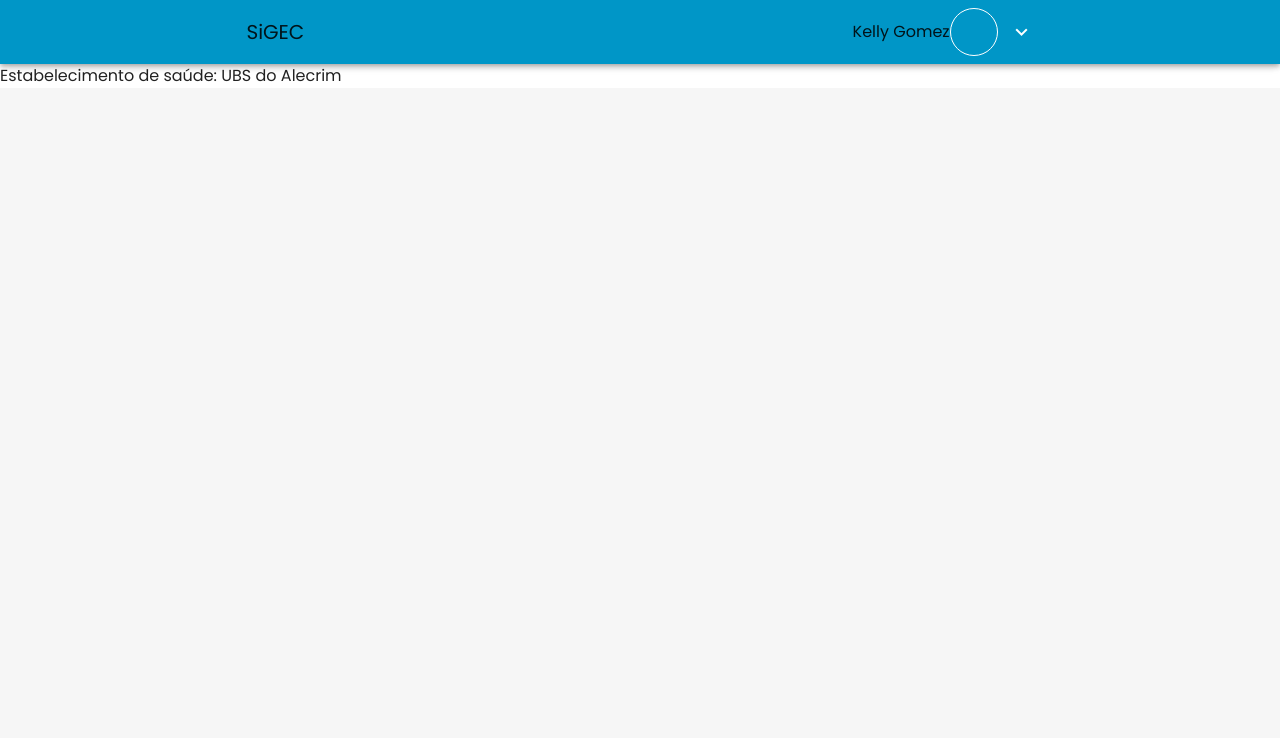
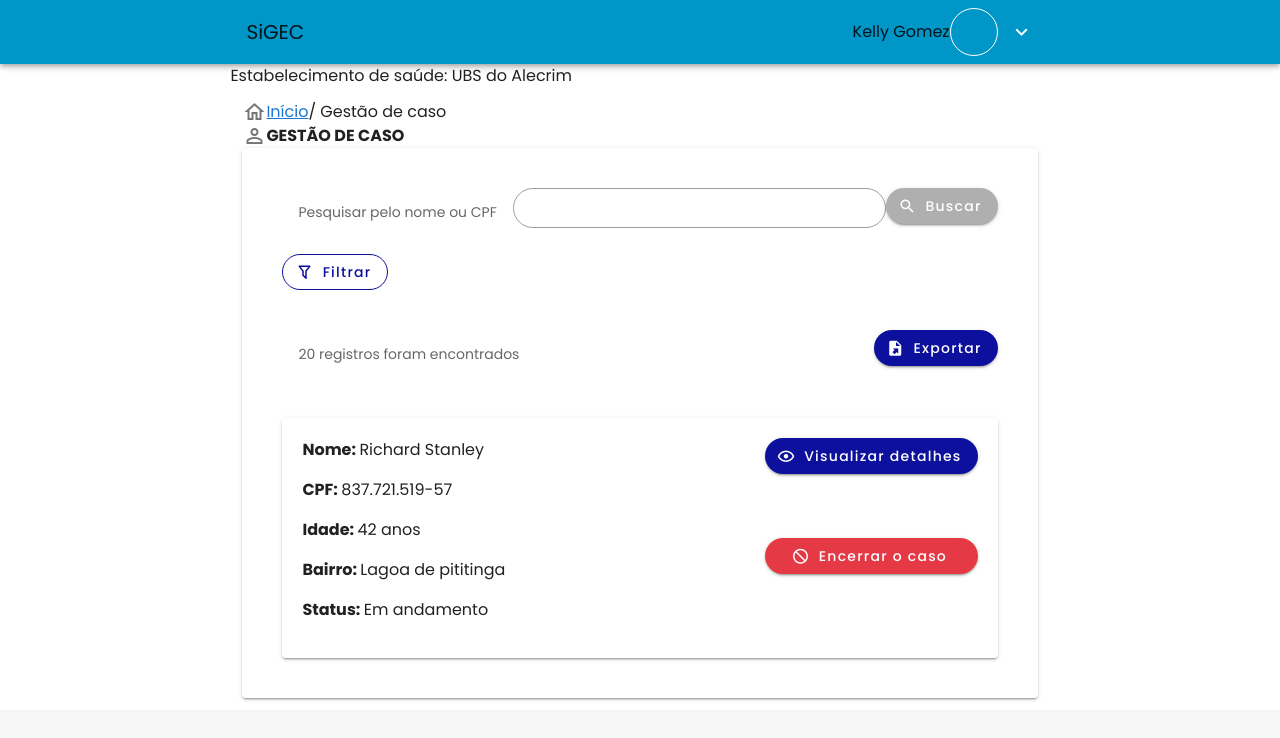
Before and after one commit to OliAtaide/SIGEC, a Vue app: page /busca in a window 1280 px wide. Shown: the top 738 px of the page. Built offline with nearby package versions, Linux system fonts and the light colour scheme; no server answers.

Commit message:
GET de API de Vinculos e de Casos

```diff
--- a/package.json
+++ b/package.json
@@ -8,6 +8,7 @@
     "lint": "vue-cli-service lint"
   },
   "dependencies": {
+    "axios": "^0.22.0",
     "core-js": "^3.6.5",
     "vue": "^2.6.11",
     "vue-router": "^3.2.0",
--- a/src/App.vue
+++ b/src/App.vue
@@ -9,8 +9,6 @@
 
 <script>
 import Navbar from './components/Navbar.vue';
-
-
 
 export default {
   components: { Navbar },
--- a/src/main.js
+++ b/src/main.js
@@ -1,14 +1,19 @@
 import Vue from 'vue'
 import App from './App.vue'
 import router from './router'
+import axios from 'axios'
 import store from './store'
 import vuetify from './plugins/vuetify'
 
 Vue.config.productionTip = false
 
+axios.defaults.baseURL = 'https://gestaodecasos-edital043.vercel.app/api/'
+axios.defaults.headers.common['Access-Control-Allow-Origin'] = '*';
+
 new Vue({
   router,
   store,
+  axios,
   vuetify,
   render: h => h(App)
 }).$mount('#app')
--- a/src/views/Busca.vue
+++ b/src/views/Busca.vue
@@ -1,18 +1,119 @@
 <template>
   <v-sheet width="100%">
-      <v-sheet width="100%">Estabelecimento de saúde: UBS do Alecrim</v-sheet>
-      <v-sheet width="64%">
-
-      </v-sheet>
+    <v-sheet width="100%" class="vinculo-label"
+      >Estabelecimento de saúde: UBS do Alecrim</v-sheet
+    >
+    <v-container>
+      <v-col>
+        <v-row>
+          <v-icon>mdi-home-outline</v-icon>
+          <a href="">Início</a>
+          <p class="ma-0">/ Gestão de caso</p>
+        </v-row>
+        <v-row>
+          <v-icon>mdi-account-outline</v-icon>
+          <h4>GESTÃO DE CASO</h4>
+        </v-row>
+        <v-row>
+          <v-card>
+            <v-row class="ma-10">
+              <v-subheader>Pesquisar pelo nome ou CPF</v-subheader>
+              <v-text-field v-model="pesquisa" dense outlined rounded></v-text-field>
+              <v-btn @click="buscaCasos()" rounded dark color="#AFAFAF" class="text-none">
+                <v-icon left> mdi-magnify</v-icon>
+                Buscar
+              </v-btn>
+              <v-btn rounded outlined color="#0C109C" class="text-none">
+                <v-icon left> mdi-filter-outline</v-icon>
+                Filtrar
+              </v-btn>
+            </v-row>
+            <v-row class="ma-10">
+              <v-subheader>20 registros foram encontrados</v-subheader>
+              <v-spacer></v-spacer>
+              <v-btn rounded dark color="#0C109C" class="text-none">
+                <v-icon left>mdi-file-export</v-icon>
+                Exportar
+              </v-btn>
+            </v-row>
+            <v-row class="ma-10">
+              <v-card width="100%" class="pa-5 resultado">
+                <v-sheet>
+                  <p><strong>Nome: </strong>Richard Stanley</p>
+                  <p><strong>CPF: </strong>837.721.519-57</p>
+                  <p><strong>Idade: </strong>42 anos</p>
+                  <p><strong>Bairro: </strong>Lagoa de pititinga</p>
+                  <p><strong>Status: </strong>Em andamento</p>
+                </v-sheet>
+                <v-spacer></v-spacer>
+                <v-col class="flex-grow-0 d-flex flex-column justify-space-around">
+                  <v-row>
+                    <v-btn rounded dark class="text-none" color="#0C109C"><v-icon left>mdi-eye-outline</v-icon> Visualizar detalhes</v-btn>
+                  </v-row>
+                  <v-row>
+                    <v-btn width="100%" rounded dark class="text-none" color="#E63946"><v-icon left>mdi-cancel</v-icon>Encerrar o caso</v-btn>
+                  </v-row>
+                </v-col>
+              </v-card>
+            </v-row>
+          </v-card>
+        </v-row>
+      </v-col>
+    </v-container>
   </v-sheet>
 </template>
 
 <script>
+import axios from 'axios';
+
 export default {
+  name: 'Busca',
 
-}
+  created() {
+    this.fetchCasos();
+  },
+
+  data(){
+    return{
+      casos: [],
+      pesquisa: '',
+    }
+  },
+
+  methods: {
+    fetchCasos(){
+      axios.get('https://gestaodecasos-edital043.vercel.app/api/casos')
+      .then(response => this.casos = response.data.data)
+      .catch(error => console.log(error))
+    },
+
+    buscaCasos(){
+      var casos = [];
+      if(this.pesquisa != null){
+        casos = this.casos.filter(caso => caso.nome = this.pesquisa);
+      }
+      console.log(casos);
+    },
+
+    filtrarCasos(caso){
+      if(caso.nome == this.pesquisa){
+        return caso;
+      }
+    }
+  }
+
+};
 </script>
 
-<style>
-
+<style scoped>
+.vinculo-label {
+  padding-left: 18%;
+  padding-right: 18%;
+}
+.container {
+  width: 64%;
+}
+.resultado {
+  display: flex !important;
+}
 </style>
--- a/src/views/Dashboard.vue
+++ b/src/views/Dashboard.vue
@@ -13,45 +13,15 @@
     </v-row>
     <hr class="mb-5">
     <v-row>
-      <v-col md="4">
+      <v-col v-for="v in vinculos" :key="v.id" md="4">
         <v-card>
           <v-card-title>
             <v-icon>mdi-briefcase</v-icon>
-            Médico
+            {{ v.perfil }}
           </v-card-title>
           <v-card-subtitle>
             <v-icon>mdi-map-marker-outline</v-icon>
-            UBS do Alecrim
-          </v-card-subtitle>
-          <v-card-actions>
-            <v-btn dark color="#0C109C" block rounded> Acessar </v-btn>
-          </v-card-actions>
-        </v-card>
-      </v-col>
-      <v-col md="4">
-        <v-card>
-          <v-card-title>
-            <v-icon>mdi-briefcase</v-icon>
-            Médico
-          </v-card-title>
-          <v-card-subtitle>
-            <v-icon>mdi-map-marker-outline</v-icon>
-            UBS do Alecrim
-          </v-card-subtitle>
-          <v-card-actions>
-            <v-btn dark color="#0C109C" block rounded> Acessar </v-btn>
-          </v-card-actions>
-        </v-card>
-      </v-col>
-      <v-col md="4">
-        <v-card>
-          <v-card-title>
-            <v-icon>mdi-briefcase</v-icon>
-            Médico
-          </v-card-title>
-          <v-card-subtitle>
-            <v-icon>mdi-map-marker-outline</v-icon>
-            UBS do Alecrim
+            {{ v.estabelecimento }}
           </v-card-subtitle>
           <v-card-actions>
             <v-btn dark color="#0C109C" block rounded> Acessar </v-btn>
@@ -63,7 +33,26 @@
 </template>
 
 <script>
-export default {};
+import axios from 'axios';
+
+export default {
+  created() {
+    this.getIndicadores();
+  },
+
+  data() {
+    return{
+      vinculos: []
+    }
+  },
+
+  methods: {
+    getIndicadores() {
+      axios.get('/vinculos')
+      .then(response => this.vinculos = response.data.data)
+    }
+  }
+};
 </script>
 
 <style scoped>
--- a/src/views/Login.vue
+++ b/src/views/Login.vue
@@ -1,15 +1,15 @@
 <template>
   <v-sheet class="sheet d-flex" block d-flex fixed>
-    <v-sheet class="brand">
+    <!-- <v-sheet class="brand">
       <h1>SIGEC</h1>
       <h3>Sistema de gestão de casos</h3>
       <hr width="10%" />
       <v-btn class="mt-3" rounded outlined color="white"
         >Acessar transparência</v-btn
       >
-    </v-sheet>
+    </v-sheet> -->
     <v-card width="30%" height="90%" class="pa-10">
-      <v-form>
+      <v-form @submit.prevent="submitForm">
         <v-card-title>Login</v-card-title>
         <v-text-field
           color="#008AB6"
@@ -19,6 +19,7 @@
           outlined
           dense
           prepend-inner-icon="mdi-email"
+          v-model="email"
         ></v-text-field>
         <v-text-field
           color="#008AB6"
@@ -28,6 +29,7 @@
           outlined
           dense
           prepend-inner-icon="mdi-lock"
+          v-model="password"
         ></v-text-field>
         <v-btn type="submit" dark color="#0C109C" block rounded> Entrar </v-btn>
       </v-form>
@@ -42,10 +44,47 @@
       </v-row>
     </v-card>
   </v-sheet>
+  <!-- e-mail
+usuario@lais.huol.ufrn.br
+senha
+senha@123 -->
 </template>
 
+
+
 <script>
-export default {};
+import axios from 'axios';
+
+export default {
+  name: 'Login',
+
+  data() {
+    return {
+      user: "",
+      email: "",
+      password: "",
+      errors: [],
+    };
+  },
+
+  methods: {
+    async submitForm() {
+      const formData = {
+        senha: this.password,
+        email: this.email,
+      };
+      await axios
+        .post("/auth/login/", formData)
+        .then((response) => {
+          console.log(response);
+        })
+        .catch(error => console.log(error));
+    },
+
+
+
+  }
+};
 </script>
 
 <style scoped>
```
Also changed, not shown: 1 other file (tests, documents, lock files or other folders).
